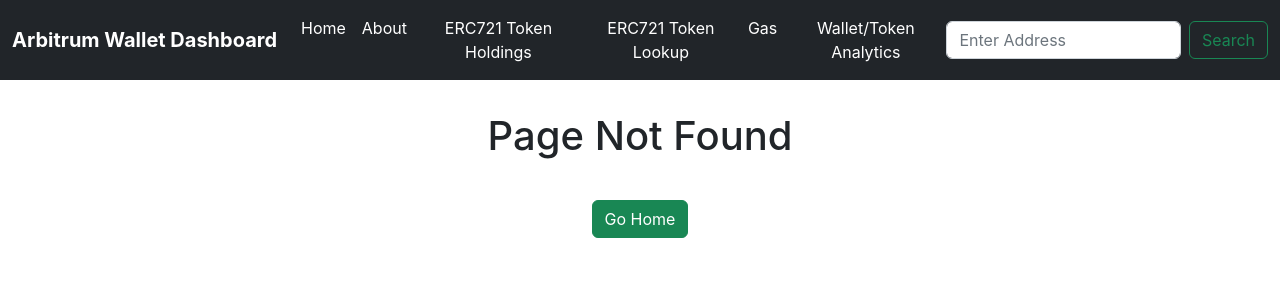
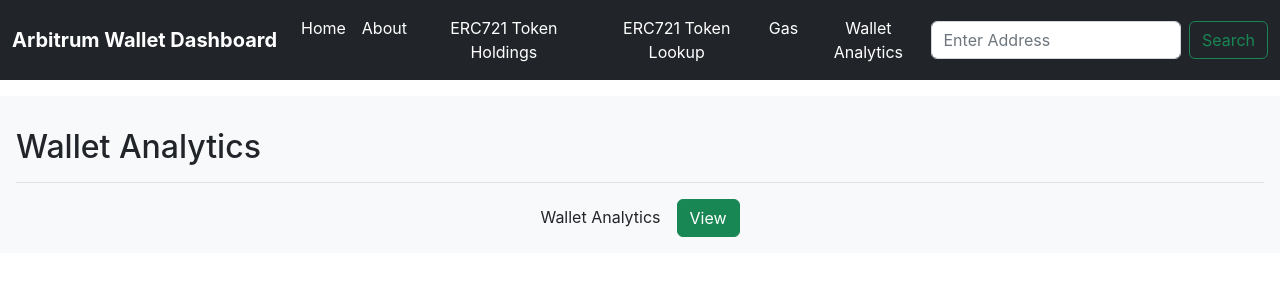
Before and after one commit to CodingAbdullah/Arbitrium-Wallet-Dashboard, a React (Create React App) app in the folder frontend/: page /wallet-analytics in a window 1280 px wide. Before the commit this address had no page. Shown: the top 286 px of the page. Built offline with nearby package versions, Linux system fonts and the light colour scheme.

Commit message:
Adding Wallet Analytics section

```diff
--- a/frontend/src/App.tsx
+++ b/frontend/src/App.tsx
@@ -6,6 +6,7 @@ import HomePage from './Components/HomePage/homepage';
 import Footer from './Components/Footer/footer';
 import Page404 from './Components/Page404/Page404';
 import './App.css';
+import WalletAnalyticsPage from './Components/WalletAnalyticsPage/WalletAnalyticsPage';
 
 const App: React.FC = () => {
   return (
@@ -15,6 +16,7 @@ const App: React.FC = () => {
         <Routes>
           <Route path="/about" element={<AboutPage />}></Route>
           <Route path="/" element={<HomePage />}></Route>
+          <Route path="/wallet-analytics" element={<WalletAnalyticsPage />}></Route>
           <Route path="*" element={<Page404 />}></Route>
         </Routes>
       </Router>
--- a/frontend/src/Components/Navbar/navbar.tsx
+++ b/frontend/src/Components/Navbar/navbar.tsx
@@ -27,7 +27,7 @@ const Navbar: React.FC = () => {
                                 <a className="nav-link" style={{ color: 'white' }} href="/gas">Gas</a>
                             </li>
                             <li className="nav-item">
-                                <a className="nav-link" style={{ color: 'white' }} href="/wallet-token-analytics">Wallet/Token Analytics</a>
+                                <a className="nav-link" style={{ color: 'white' }} href="/wallet-analytics">Wallet Analytics</a>
                             </li>
                         </ul>
                         <form className="d-flex">
--- /dev/null
+++ b/frontend/src/Components/WalletAnalyticsPage/WalletAnalyticsPage.tsx
@@ -0,0 +1,26 @@
+import React from 'react';
+import { useNavigate } from 'react-router';
+
+const WalletTokenAnalyticsPage: React.FC = () => {
+    const navigate = useNavigate();
+
+    return (
+        <div className="wallet-token-analytics-page">
+            <main role="main" className="mt-3 p-3 bg-light">
+                <div className="d-flex justify-content-between flex-wrap flex-md-nowrap align-items-center pt-3 pb-2 mb-3 border-bottom">
+                    <h1 className="h2">Wallet Analytics</h1>
+                </div>
+                <div className="jumbotron">
+                    <div className="container">
+                        <div>
+                            <label>Wallet Analytics</label><button style={{marginLeft: '1rem'}} onClick={() => navigate("/wallet-analytics-result")} className='btn btn-success'>View</button>
+                        </div>
+                    </div>
+                </div>
+            </main>
+        </div>
+    )
+
+}
+
+export default WalletTokenAnalyticsPage;
```
Also changed, not shown: frontend/src/Components/WalletAnalyticsResultPage/WalletAnalyticsResultPage.tsx (added, +12 -0 lines), frontend/src/Components/WalletTokenAnalyticsPage/WalletTokenAnalyticsPage.tsx (deleted, +0 -11 lines).
